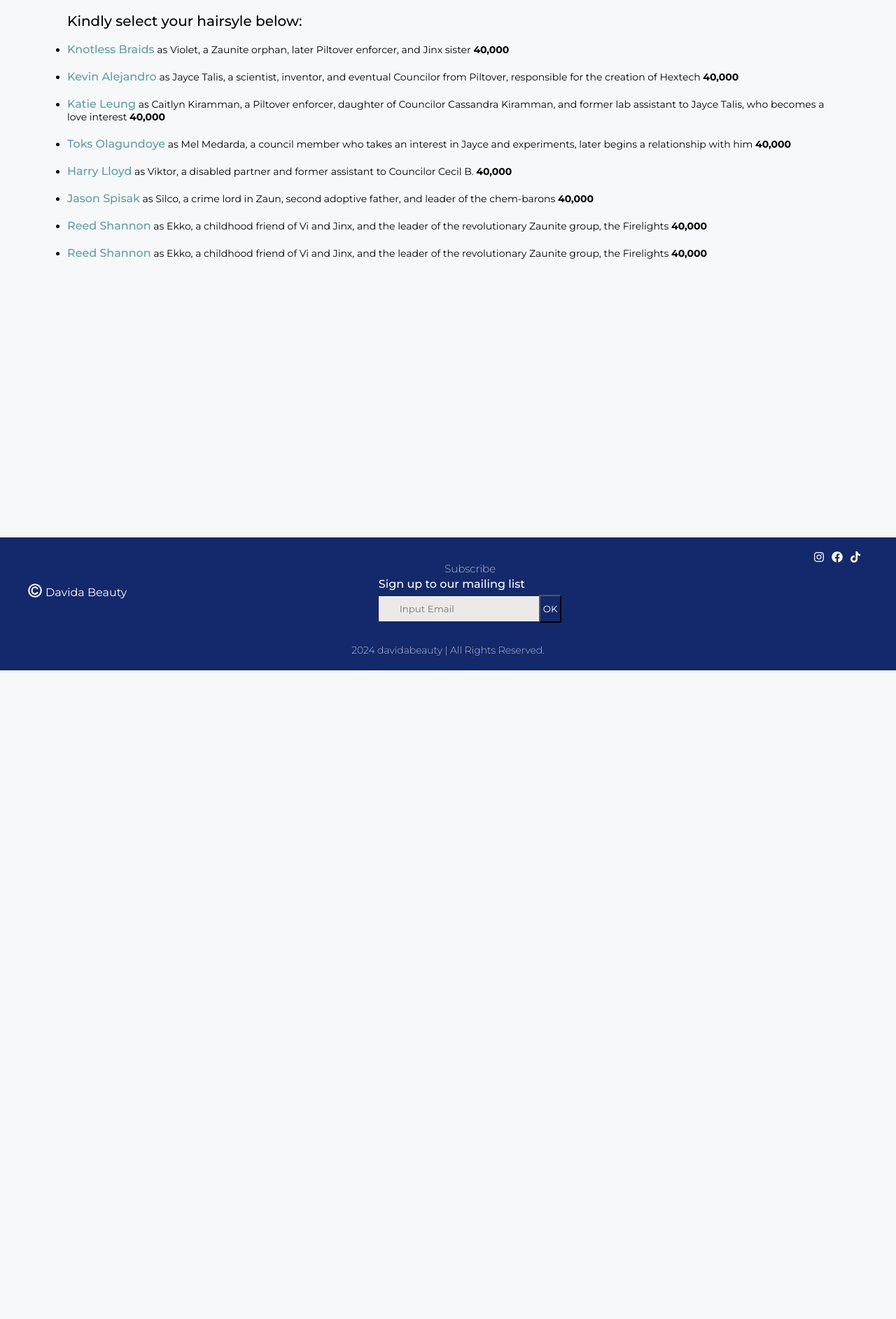
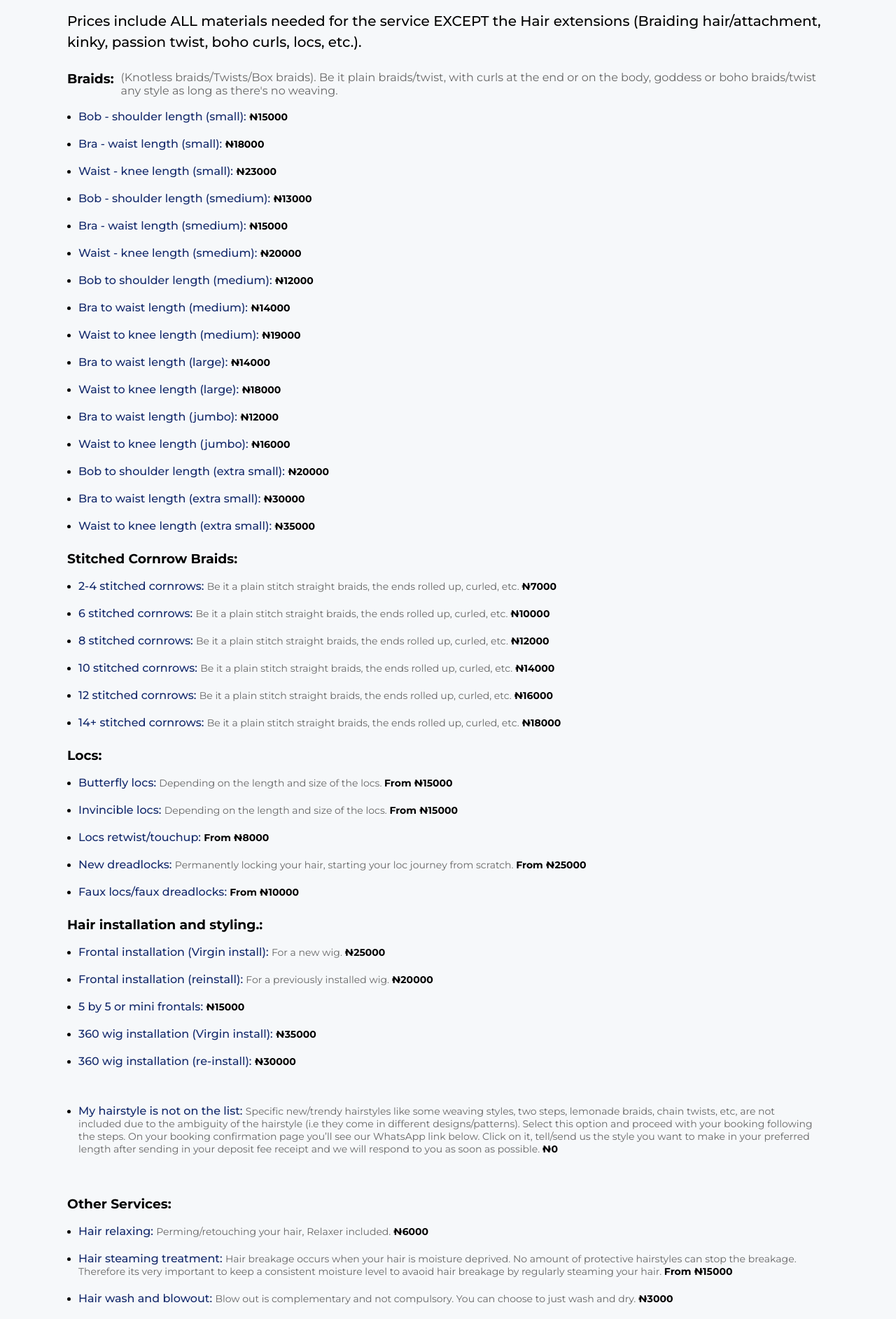
Before and after one commit to heikagiggle/Davida-Beauty-Frontend, a React (Vite) app: page /book in a window 1280 px wide. Shown: the part 220-2105 px from the top of the page at 70% size. Before the commit the page ends 1178 px from the top, so only its background shows below. Built offline with nearby package versions, Linux system fonts and the light colour scheme.

Commit message:
book appointment ui and links

```diff
--- a/src/components/book/Book.css
+++ b/src/components/book/Book.css
@@ -1,27 +1,3 @@
-.book-container{
-  display: flex;
-  flex-direction: column;
-  margin: 2rem 3rem;
-  padding: 0rem 3rem;
-  min-height: 100vh;
-}
-.book-header {
-  text-align: center;
-  align-items: center;
-}
-.book-header h1 {
-  padding: 20px 0;
-}
-.book-header p {
-  text-wrap: wrap;
-}
-
-.text{
-  font-size: 20px;
-  line-height: 1.5;
-  text-align: left;
-  font-weight: 500;
-}
 .back-button {
   display: flex;
   align-items: center;
@@ -34,43 +10,96 @@
 .back-button:hover {
   color: #0056b3;
 }
-.book-container-head p{
-  padding: 20px 0 10px;
-  font-size: 18px;
+.book-container {
+  display: flex;
+  flex-direction: column;
+  margin: 2rem 3rem 5rem;
+  padding: 0rem 3rem;
+  min-height: 100vh;
 }
-.hairstyles{
+.book-header {
+  text-align: center;
+  align-items: center;
+}
+.book-header h1 {
+  padding: 20px 0;
+  text-transform: capitalize;
+}
+.book-header p {
+  text-wrap: wrap;
+}
+.text {
+  font-size: 20px;
+  line-height: 1.5;
+  text-align: left;
+  font-weight: 500;
+}
+.category-header {
+  display: flex;
+  justify-content: space-between;
+  padding: 10px 0;
+  margin: 1rem 0 0.5rem;
+}
+
+.category-title {
+  font-weight: bold;
+  margin: 0;
+}
+
+.category-description {
+  font-size: 1rem;
+  color: #666;
+  margin: 0;
+  padding-left: 10px;
+}
+.hairstyles {
   display: flex;
   justify-content: center;
-  padding-top: 1rem;
   flex-direction: column;
   gap: 20px;
   font-size: 14px;
+  margin: 0 1rem;
 }
-.links-text{
+.links-desc {
+  color: #666;
+  font-weight: 400;
+}
+.links-text {
   font-size: 16px;
   cursor: pointer;
-  color: cadetblue;
+  color: #13296b;
 }
-.prices{
+.prices {
   font-weight: bold;
 }
-@media screen and (max-width:768px) {
-  .book-container{
+@media screen and (max-width: 768px) {
+  .book-container {
     display: flex;
     flex-direction: column;
     padding: 0;
+    margin: 2rem 2rem 5rem;
   }
   .book {
     padding: 20px 10px;
   }
-  .text{
+  .text {
     font-size: 14px;
     line-height: 1.5;
   }
-  .book-header h1{
+  .book-header h1 {
     font-size: 25px;
   }
-  .text{
+  .text {
     font-size: 16px;
   }
+  .category-header {
+    flex-direction: column;
+    align-items: flex-start;
+    gap: 0;
+  }
+  .category-description {
+    font-size: 14px;
+    margin: 0;
+    padding-left: 0;
+  }
 }
--- a/src/components/book/Book.jsx
+++ b/src/components/book/Book.jsx
@@ -5,6 +5,7 @@ import { hairstylesList } from "./data";
 
 const Book = () => {
   const navigate = useNavigate();
+
   return (
     <>
       <div className="back-button" onClick={() => navigate(-1)}>
@@ -27,20 +28,70 @@ const Book = () => {
       </div>
       <div className="book-container">
         <div className="book-header">
-          <h1>Book an Appointment</h1>
-          <p className="text">Kindly select your hairsyle below:</p>
+          <h1>BOOK AN APPOINTMENT</h1>
+          <p className="text">
+            Prices include ALL materials needed for the service EXCEPT the Hair
+            extensions (Braiding hair/attachment, kinky, passion twist, boho
+            curls, locs, etc.).
+          </p>
         </div>
-        <ul className="hairstyles">
-          {hairstylesList.map((hairstyle, index) => (
-            <li key={index}>
-              <Link to={hairstyle.link}>
-                <span className="links-text">{hairstyle.name}</span>
-              </Link>{" "}
-              {hairstyle.description}{" "}
-              <span className="prices">{hairstyle.price}</span>
-            </li>
-          ))}
-        </ul>
+
+        {hairstylesList.map((category, categoryIndex) => (
+          <div key={categoryIndex} className="category">
+            <div className="category-header">
+              <h3 className="category-title">{category.category}: </h3>
+              {category.description && (
+                <p className="category-description">{category.description}</p>
+              )}
+            </div>
+            {/* <ul className="hairstyles">
+              {category.items.map((hairstyle, index) => (
+                <li key={index} className="hairstyle-item">
+                  <Link to={hairstyle.link}>
+                  {hairstyle.name.includes("My hairstyle is not on the list") ? "From " : ""}
+                    <span className="links-text">{hairstyle.name}: </span>
+                    <span className="links-desc">{hairstyle.desc} </span>
+                  </Link>
+                  <span className="prices">
+                    {hairstyle.displayPricePrefix
+                      ? `${hairstyle.displayPricePrefix} `
+                      : ""}
+                    ₦{hairstyle.price}
+                  </span>
+                </li>
+              ))}
+            </ul> */}
+            <ul className="hairstyles">
+  {category.items.map((hairstyle, index) => (
+    <li
+      key={index}
+      className={`hairstyle-item ${
+        hairstyle.name.includes("My hairstyle is not on the list")
+          ? "not-on-list"
+          : ""
+      }`}
+      style={
+        hairstyle.name.includes("My hairstyle is not on the list")
+          ? { paddingTop: "2rem", paddingBottom: "2rem" }
+          : {}
+      }
+    >
+      <Link to={hairstyle.link}>
+        <span className="links-text">{hairstyle.name}: </span>
+        <span className="links-desc">{hairstyle.desc}</span>
+      </Link>
+      <span className="prices">
+        {hairstyle.displayPricePrefix
+          ? `${hairstyle.displayPricePrefix} `
+          : ""}
+        ₦{hairstyle.price}
+      </span>
+    </li>
+  ))}
+</ul>
+
+          </div>
+        ))}
       </div>
     </>
   );
--- a/src/components/book/data.js
+++ b/src/components/book/data.js
@@ -1,58 +1,340 @@
 export const hairstylesList = [
   {
-      name: "Knotless Braids",
+    category: "Braids",
     description:
-        "as Violet, a Zaunite orphan, later Piltover enforcer, and Jinx sister",
-      price: "40,000",
+      "(Knotless braids/Twists/Box braids). Be it plain braids/twist, with curls at the end or on the body, goddess or boho braids/twist any style as long as there's no weaving.",
+    items: [
+      {
+        name: "Bob - shoulder length (small)",
+        price: 15000,
         link: "/book/calendly",
+        desc: "",
+        displayPricePrefix: "",
       },
       {
-      name: "Kevin Alejandro",
-      description:
-        "as Jayce Talis, a scientist, inventor, and eventual Councilor from Piltover, responsible for the creation of Hextech",
-      price: "40,000",
+        name: "Bra - waist length (small)",
+        price: 18000,
         link: "/book/calendly",
+        desc: "",
+        displayPricePrefix: "",
       },
       {
-      name: "Katie Leung",
-      description:
-        "as Caitlyn Kiramman, a Piltover enforcer, daughter of Councilor Cassandra Kiramman, and former lab assistant to Jayce Talis, who becomes a love interest",
-      price: "40,000",
+        name: "Waist - knee length (small)",
+        price: 23000,
         link: "/book/calendly",
+        desc: "",
+        displayPricePrefix: "",
       },
       {
-      name: "Toks Olagundoye",
-      description:
-        "as Mel Medarda, a council member who takes an interest in Jayce and experiments, later begins a relationship with him",
-      price: "40,000",
+        name: "Bob - shoulder length (smedium)",
+        price: 13000,
         link: "/book/calendly",
+        desc: "",
+        displayPricePrefix: "",
       },
       {
-      name: "Harry Lloyd",
-      description:
-        "as Viktor, a disabled partner and former assistant to Councilor Cecil B.",
-      price: "40,000",
+        name: "Bra - waist length (smedium)",
+        price: 15000,
         link: "/book/calendly",
+        desc: "",
+        displayPricePrefix: "",
       },
       {
-      name: "Jason Spisak",
-      description:
-        "as Silco, a crime lord in Zaun, second adoptive father, and leader of the chem-barons",
-      price: "40,000",
+        name: "Waist - knee length (smedium)",
+        price: 20000,
         link: "/book/calendly",
+        desc: "",
+        displayPricePrefix: "",
       },
       {
-      name: "Reed Shannon",
-      description:
-        "as Ekko, a childhood friend of Vi and Jinx, and the leader of the revolutionary Zaunite group, the Firelights",
-      price: "40,000",
+        name: "Bob to shoulder length (medium)",
+        price: 12000,
         link: "/book/calendly",
+        desc: "",
+        displayPricePrefix: "",
       },
       {
-      name: "Reed Shannon",
-      description:
-        "as Ekko, a childhood friend of Vi and Jinx, and the leader of the revolutionary Zaunite group, the Firelights",
-      price: "40,000",
+        name: "Bra to waist length (medium)",
+        price: 14000,
         link: "/book/calendly",
+        desc: "",
+        displayPricePrefix: "",
+      },
+      {
+        name: "Waist to knee length (medium)",
+        price: 19000,
+        link: "/book/calendly",
+        desc: "",
+        displayPricePrefix: "",
+      },
+      {
+        name: "Bra to waist length (large)",
+        price: 14000,
+        link: "/book/calendly",
+        desc: "",
+        displayPricePrefix: "",
+      },
+      {
+        name: "Waist to knee length (large)",
+        price: 18000,
+        link: "/book/calendly",
+        desc: "",
+        displayPricePrefix: "",
+      },
+      {
+        name: "Bra to waist length (jumbo)",
+        price: 12000,
+        link: "/book/calendly",
+        desc: "",
+        displayPricePrefix: "",
+      },
+      {
+        name: "Waist to knee length (jumbo)",
+        price: 16000,
+        link: "/book/calendly",
+        desc: "",
+        displayPricePrefix: "",
+      },
+      {
+        name: "Bob to shoulder length (extra small)",
+        price: 20000,
+        link: "/book/calendly",
+        desc: "",
+        displayPricePrefix: "",
+      },
+      {
+        name: "Bra to waist length (extra small)",
+        price: 30000,
+        link: "/book/calendly",
+        desc: "",
+        displayPricePrefix: "",
+      },
+      {
+        name: "Waist to knee length (extra small)",
+        price: 35000,
+        link: "/book/calendly",
+        desc: "",
+        displayPricePrefix: "",
+      },
+    ],
+  },
+  {
+    category: "Stitched Cornrow Braids",
+    description: "",
+    items: [
+      {
+        name: "2-4 stitched cornrows",
+        price: 7000,
+        link: "/book/calendly",
+        desc: "Be it a plain stitch straight braids, the ends rolled up, curled, etc. ",
+        displayPricePrefix: "",
+      },
+      {
+        name: "6 stitched cornrows",
+        price: 10000,
+        link: "/book/calendly",
+        desc: "Be it a plain stitch straight braids, the ends rolled up, curled, etc. ",
+        displayPricePrefix: "",
+      },
+      {
+        name: "8 stitched cornrows",
+        price: 12000,
+        link: "/book/calendly",
+        desc: "Be it a plain stitch straight braids, the ends rolled up, curled, etc. ",
+        displayPricePrefix: "",
+      },
+      {
+        name: "10 stitched cornrows",
+        price: 14000,
+        link: "/book/calendly",
+        desc: "Be it a plain stitch straight braids, the ends rolled up, curled, etc. ",
+        displayPricePrefix: "",
+      },
+      {
+        name: "12 stitched cornrows",
+        price: 16000,
+        link: "/book/calendly",
+        desc: "Be it a plain stitch straight braids, the ends rolled up, curled, etc. ",
+        displayPricePrefix: "",
+      },
+      {
+        name: "14+ stitched cornrows",
+        price: 18000,
+        link: "/book/calendly",
+        desc: "Be it a plain stitch straight braids, the ends rolled up, curled, etc. ",
+        displayPricePrefix: "",
+      },
+    ],
+  },
+  {
+    category: "Locs",
+    description: "",
+    items: [
+      {
+        name: "Butterfly locs",
+        price: 15000,
+        link: "/book/calendly",
+        desc: "Depending on the length and size of the locs. ",
+        displayPricePrefix: "From",
+      },
+      {
+        name: "Invincible locs",
+        price: 15000,
+        link: "/book/calendly",
+        desc: "Depending on the length and size of the locs. ",
+        displayPricePrefix: "From",
+      },
+      {
+        name: "Locs retwist/touchup",
+        price: 8000,
+        link: "/book/calendly",
+        desc: "",
+        displayPricePrefix: "From",
+      },
+      {
+        name: "New dreadlocks",
+        price: 25000,
+        link: "/book/calendly",
+        desc: "Permanently locking your hair, starting your loc journey from scratch. ",
+        displayPricePrefix: "From",
+      },
+      {
+        name: "Faux locs/faux dreadlocks",
+        price: 10000,
+        link: "/book/calendly",
+        desc: "",
+        displayPricePrefix: "From",
+      },
+    ],
+  },
+  {
+    category: "Hair installation and styling.",
+    description: "",
+    items: [
+      {
+        name: "Frontal installation (Virgin install)",
+        price: 25000,
+        link: "/book/calendly",
+        desc: "For a new wig. ",
+        displayPricePrefix: "",
+      },
+      {
+        name: "Frontal installation (reinstall)",
+        price: 20000,
+        link: "/book/calendly",
+        desc: "For a previously installed wig. ",
+        displayPricePrefix: "",
+      },
+      {
+        name: "5 by 5 or mini frontals",
+        price: 15000,
+        link: "/book/calendly",
+        desc: "",
+        displayPricePrefix: "",
+      },
+      {
+        name: "360 wig installation (Virgin install)",
+        price: 35000,
+        link: "/book/calendly",
+        desc: "",
+        displayPricePrefix: "",
+      },
+      {
+        name: "360 wig installation (re-install)",
+        price: 30000,
+        link: "/book/calendly",
+        desc: "",
+        displayPricePrefix: "",
+      },
+      {
+        name: "My hairstyle is not on the list",
+        price: 0,
+        link: "/book/calendly",
+        desc: "Specific new/trendy hairstyles like some weaving styles, two steps, lemonade braids, chain twists, etc, are not included due to the ambiguity of the hairstyle (i.e they come in different designs/patterns). Select this option and proceed with your booking following the steps. On your booking confirmation page you’ll see our WhatsApp link below. Click on it, tell/send us the style you want to make in your preferred length after sending in your deposit fee receipt and we will respond to you as soon as possible. ",
+        displayPricePrefix: "",
+      },
+    ],
+  },
+  {
+    category: "Other Services",
+    description: "",
+    items: [
+      {
+        name: "Hair relaxing",
+        price: 6000,
+        link: "/book/calendly",
+        desc: "Perming/retouching your hair, Relaxer included. ",
+        displayPricePrefix: "",
+      },
+      {
+        name: "Hair steaming treatment",
+        price: 15000,
+        link: "/book/calendly",
+        desc: "Hair breakage occurs when your hair is moisture deprived. No amount of protective hairstyles can stop the breakage. Therefore its very important to keep a consistent moisture level to avaoid hair breakage by regularly steaming your hair. ",
+        displayPricePrefix: "From",
+      },
+      {
+        name: "Hair wash and blowout",
+        price: 3000,
+        link: "/book/calendly",
+        desc: "Blow out is complementary and not compulsory. You can choose to just wash and dry. ",
+        displayPricePrefix: "",
+      },
+      {
+        name: "Hair trimming",
+        price: 3000,
+        link: "/book/calendly",
+        desc: "Trimming off your hair's split ends promotes good and faster hair growth. Makes your hair really healthy and prevents further breakage. ",
+        displayPricePrefix: "From",
+      },
+      {
+        name: "Silk press",
+        price: 10000,
+        link: "/book/calendly",
+        desc: "",
+        displayPricePrefix: "",
+      },
+    ],
+  },
+  {
+    category: "Ad Ons",
+    description: "",
+    items: [
+      {
+        name: "Wig revamping and styling",
+        price: 10000,
+        link: "/book/calendly",
+        desc: "",
+        displayPricePrefix: "",
+      },
+      {
+        name: "Closure or frontal lace repair",
+        price: 10000,
+        link: "/book/calendly",
+        desc: "",
+        displayPricePrefix: "From",
+      },
+      {
+        name: "Hair wigging for closure wigs",
+        price: 10000,
+        link: "/book/calendly",
+        desc: "",
+        displayPricePrefix: "",
+      },
+      {
+        name: "Hair wigging for frontal wigs",
+        price: 12000,
+        link: "/book/calendly",
+        desc: "",
+        displayPricePrefix: "",
+      },
+      {
+        name: "VIP private service setup request",
+        price: 5000,
+        link: "/book/calendly",
+        desc: "For our clients seeking a bit of privacy while get their hair done or simply to work in a private environment whilst getting their hair done ",
+        displayPricePrefix: "",
+      },
+    ],
   },
 ];
```
Lines whose indentation alone changed are shown as unchanged.
